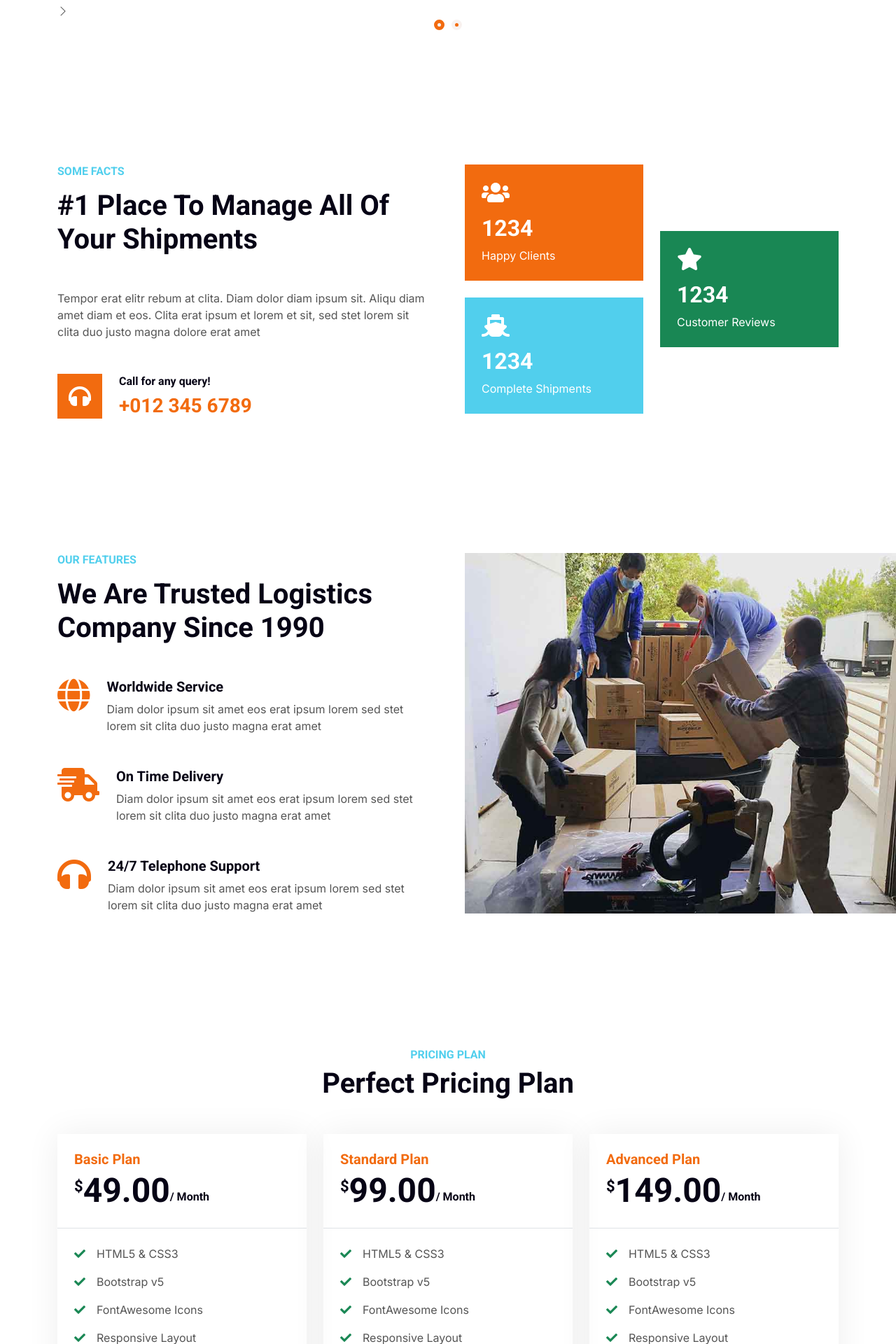
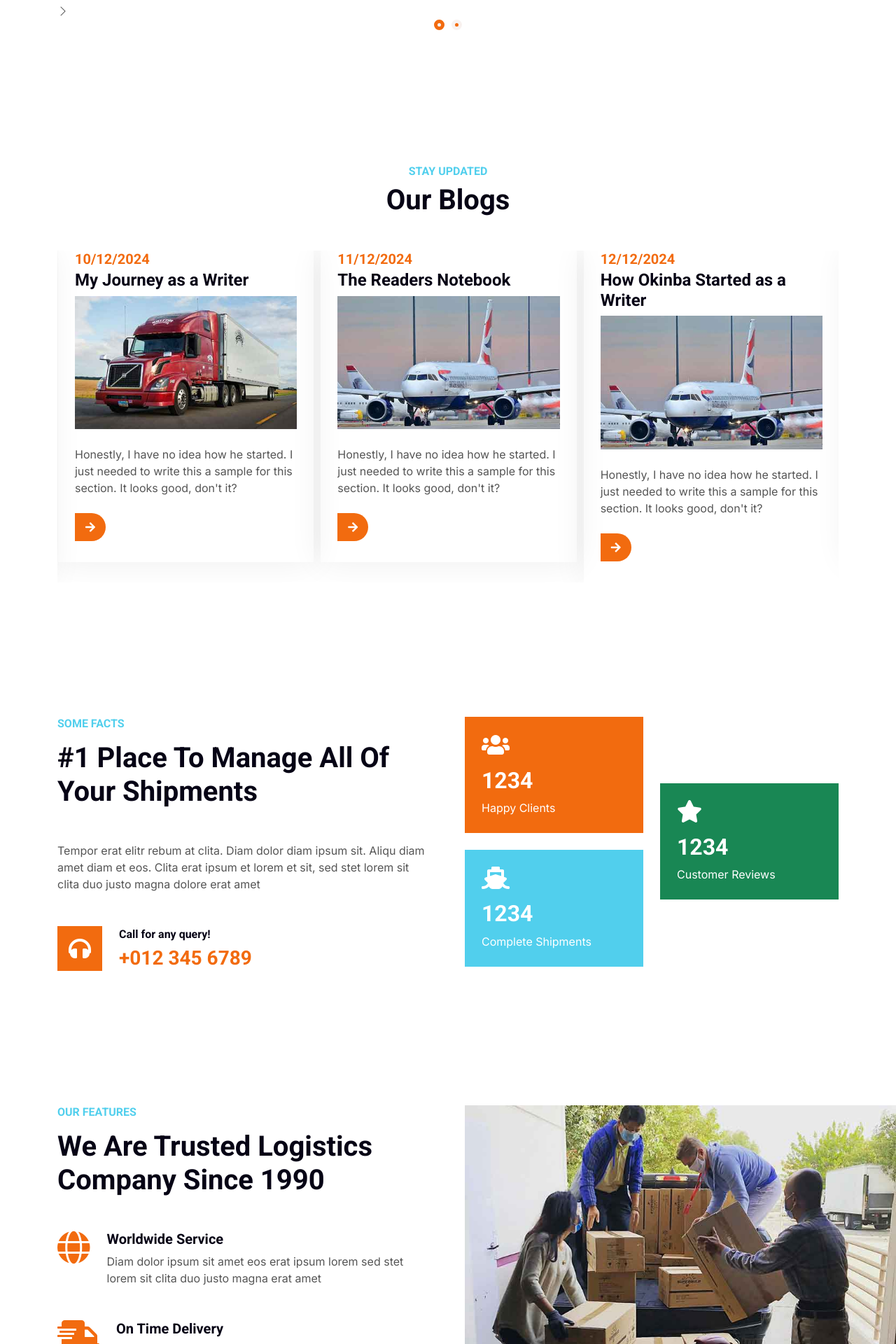
Before and after one commit to davidinmichael/bookcraftafrica, a Django app: page / in a window 1280 px wide. Shown: the part 3851-5771 px from the top of the page at 70% size. Run offline with Django 5.2, Linux system fonts and the light colour scheme; some libraries are stand-ins or nearby versions.

Commit message:
Added the blog section.

```diff
--- a/core/templates/core/index.html
+++ b/core/templates/core/index.html
@@ -137,6 +137,10 @@
 {% include "partials/testimonials.html" %}
 <!-- Testimonial End -->
 
+<!-- Blog Start -->
+{% include "partials/blog_snippets.html" %}
+<!-- Blog End -->
+
 <!-- Fact Start -->
 <div class="container-xxl py-5">
   <div class="container py-5">
@@ -186,7 +190,6 @@
   </div>
 </div>
 <!-- Fact End -->
-
 
 <!-- Feature Start -->
 <div class="container-fluid overflow-hidden py-5 px-lg-0">
@@ -245,120 +248,6 @@
 </div>
 <!-- Feature End -->
 
-<!-- Pricing Start -->
-<div class="container-xxl py-5">
-  <div class="container py-5">
-    <div class="text-center wow fadeInUp" data-wow-delay="0.1s">
-      <h6 class="text-secondary text-uppercase">Pricing Plan</h6>
-      <h1 class="mb-5">Perfect Pricing Plan</h1>
-    </div>
-    <div class="row g-4">
-      <div class="col-md-6 col-lg-4 wow fadeInUp" data-wow-delay="0.3s">
-        <div class="price-item">
-          <div class="border-bottom p-4 mb-4">
-            <h5 class="text-primary mb-1">Basic Plan</h5>
-            <h1 class="display-5 mb-0">
-              <small
-                class="align-top"
-                style="font-size: 22px; line-height: 45px"
-                >$</small
-              >49.00<small
-                class="align-bottom"
-                style="font-size: 16px; line-height: 40px"
-                >/ Month</small
-              >
-            </h1>
-          </div>
-          <div class="p-4 pt-0">
-            <p><i class="fa fa-check text-success me-3"></i>HTML5 & CSS3</p>
-            <p><i class="fa fa-check text-success me-3"></i>Bootstrap v5</p>
-            <p>
-              <i class="fa fa-check text-success me-3"></i>FontAwesome Icons
-            </p>
-            <p>
-              <i class="fa fa-check text-success me-3"></i>Responsive Layout
-            </p>
-            <p>
-              <i class="fa fa-check text-success me-3"></i>Cross-browser Support
-            </p>
-            <a class="btn-slide mt-2" href=""
-              ><i class="fa fa-arrow-right"></i><span>Order Now</span></a
-            >
-          </div>
-        </div>
-      </div>
-      <div class="col-md-6 col-lg-4 wow fadeInUp" data-wow-delay="0.5s">
-        <div class="price-item">
-          <div class="border-bottom p-4 mb-4">
-            <h5 class="text-primary mb-1">Standard Plan</h5>
-            <h1 class="display-5 mb-0">
-              <small
-                class="align-top"
-                style="font-size: 22px; line-height: 45px"
-                >$</small
-              >99.00<small
-                class="align-bottom"
-                style="font-size: 16px; line-height: 40px"
-                >/ Month</small
-              >
-            </h1>
-          </div>
-          <div class="p-4 pt-0">
-            <p><i class="fa fa-check text-success me-3"></i>HTML5 & CSS3</p>
-            <p><i class="fa fa-check text-success me-3"></i>Bootstrap v5</p>
-            <p>
-              <i class="fa fa-check text-success me-3"></i>FontAwesome Icons
-            </p>
-            <p>
-              <i class="fa fa-check text-success me-3"></i>Responsive Layout
-            </p>
-            <p>
-              <i class="fa fa-check text-success me-3"></i>Cross-browser Support
-            </p>
-            <a class="btn-slide mt-2" href=""
-              ><i class="fa fa-arrow-right"></i><span>Order Now</span></a
-            >
-          </div>
-        </div>
-      </div>
-      <div class="col-md-6 col-lg-4 wow fadeInUp" data-wow-delay="0.7s">
-        <div class="price-item">
-          <div class="border-bottom p-4 mb-4">
-            <h5 class="text-primary mb-1">Advanced Plan</h5>
-            <h1 class="display-5 mb-0">
-              <small
-                class="align-top"
-                style="font-size: 22px; line-height: 45px"
-                >$</small
-              >149.00<small
-                class="align-bottom"
-                style="font-size: 16px; line-height: 40px"
-                >/ Month</small
-              >
-            </h1>
-          </div>
-          <div class="p-4 pt-0">
-            <p><i class="fa fa-check text-success me-3"></i>HTML5 & CSS3</p>
-            <p><i class="fa fa-check text-success me-3"></i>Bootstrap v5</p>
-            <p>
-              <i class="fa fa-check text-success me-3"></i>FontAwesome Icons
-            </p>
-            <p>
-              <i class="fa fa-check text-success me-3"></i>Responsive Layout
-            </p>
-            <p>
-              <i class="fa fa-check text-success me-3"></i>Cross-browser Support
-            </p>
-            <a class="btn-slide mt-2" href=""
-              ><i class="fa fa-arrow-right"></i><span>Order Now</span></a
-            >
-          </div>
-        </div>
-      </div>
-    </div>
-  </div>
-</div>
-<!-- Pricing End -->
 
 <!-- Quote Start -->
 <div class="container-xxl py-5">
--- /dev/null
+++ b/templates/partials/blog_snippets.html
@@ -0,0 +1,77 @@
+{% load static %}
+
+<div class="container-xxl py-5">
+  <div class="container py-5">
+    <div class="text-center wow fadeInUp" data-wow-delay="0.1s">
+      <h6 class="text-secondary text-uppercase">Stay Updated</h6>
+      <h1 class="mb-5">Our Blogs</h1>
+    </div>
+
+    <div class="owl-carousel owl-theme">
+
+      <div class="item wow fadeInUp" data-wow-delay="0.3s">
+        <div class="price-item">
+          <!-- <div class="border-bottom p-4 mb-4">
+          </div> -->
+          <div class="p-4 pt-0">
+            <h5 class="text-primary mb-1">10/12/2024</h5>
+            <h4>My Journey as a Writer</h4>
+            <div class="overflow-hidden mb-4">
+            <img class="img-fluid" src="{% static 'img/service-3.jpg' %}" alt="" />
+          </div>
+            <p>
+              Honestly, I have no idea how he started. I just needed to write
+              this a sample for this section. It looks good, don't it?
+            </p>
+            <a class="btn-slide mt-2" href=""
+              ><i class="fa fa-arrow-right"></i><span>Read</span></a
+            >
+          </div>
+        </div>
+      </div>
+
+      <div class="item wow fadeInUp" data-wow-delay="0.3s">
+        <div class="price-item">
+          <!-- <div class="border-bottom p-4 mb-4">
+          </div> -->
+          <div class="p-4 pt-0">
+            <h5 class="text-primary mb-1">11/12/2024</h5>
+            <h4>The Readers Notebook</h4>
+            <div class="overflow-hidden mb-4">
+            <img class="img-fluid" src="{% static 'img/service-1.jpg' %}" alt="" />
+          </div>
+            <p>
+              Honestly, I have no idea how he started. I just needed to write
+              this a sample for this section. It looks good, don't it?
+            </p>
+            <a class="btn-slide mt-2" href=""
+              ><i class="fa fa-arrow-right"></i><span>Read</span></a
+            >
+          </div>
+        </div>
+      </div>
+
+      <div class="item wow fadeInUp" data-wow-delay="0.3s">
+        <div class="price-item">
+          <!-- <div class="border-bottom p-4 mb-4">
+          </div> -->
+          <div class="p-4 pt-0">
+            <h5 class="text-primary mb-1">12/12/2024</h5>
+            <h4>How Okinba Started as a Writer</h4>
+            <div class="overflow-hidden mb-4">
+            <img class="img-fluid" src="{% static 'img/service-1.jpg' %}" alt="" />
+          </div>
+            <p>
+              Honestly, I have no idea how he started. I just needed to write
+              this a sample for this section. It looks good, don't it?
+            </p>
+            <a class="btn-slide mt-2" href=""
+              ><i class="fa fa-arrow-right"></i><span>Read</span></a
+            >
+          </div>
+        </div>
+      </div>
+
+    </div>
+  </div>
+</div>
```
